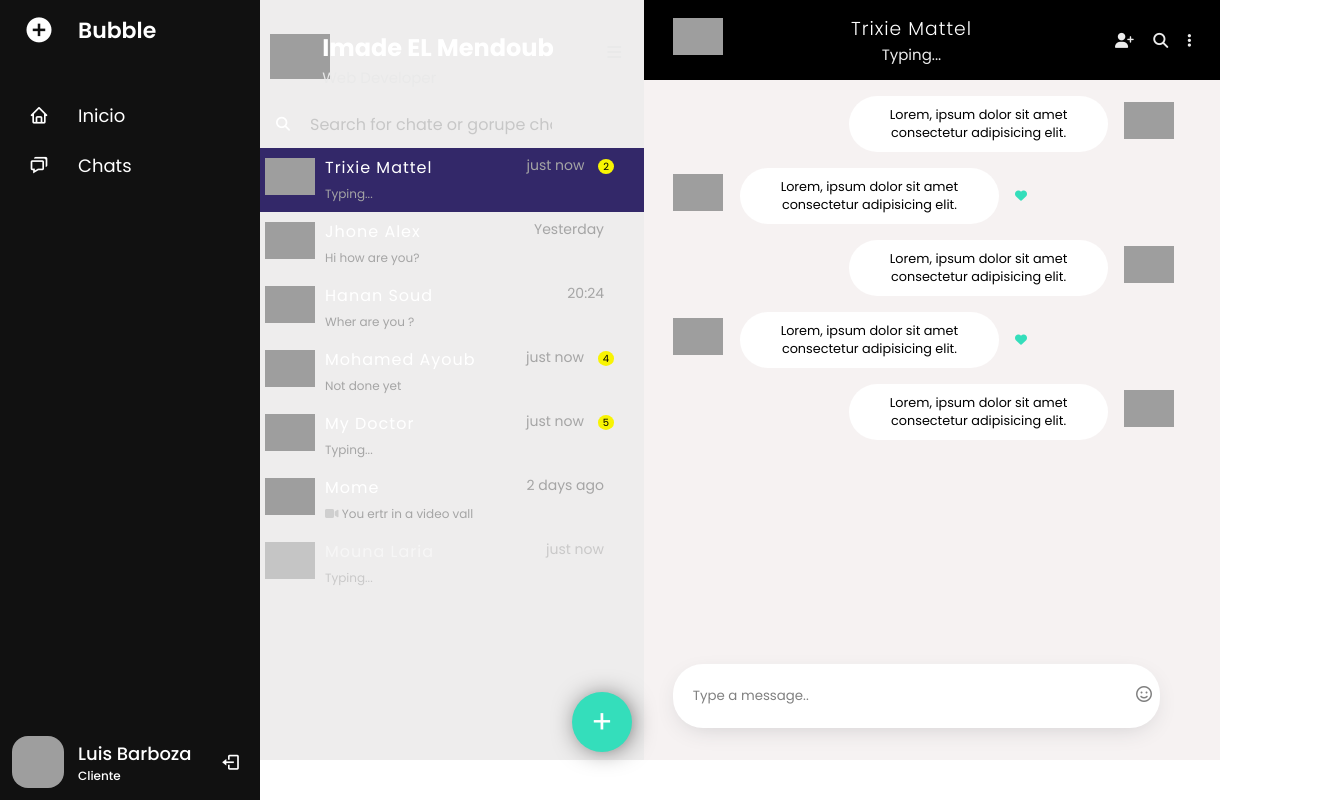
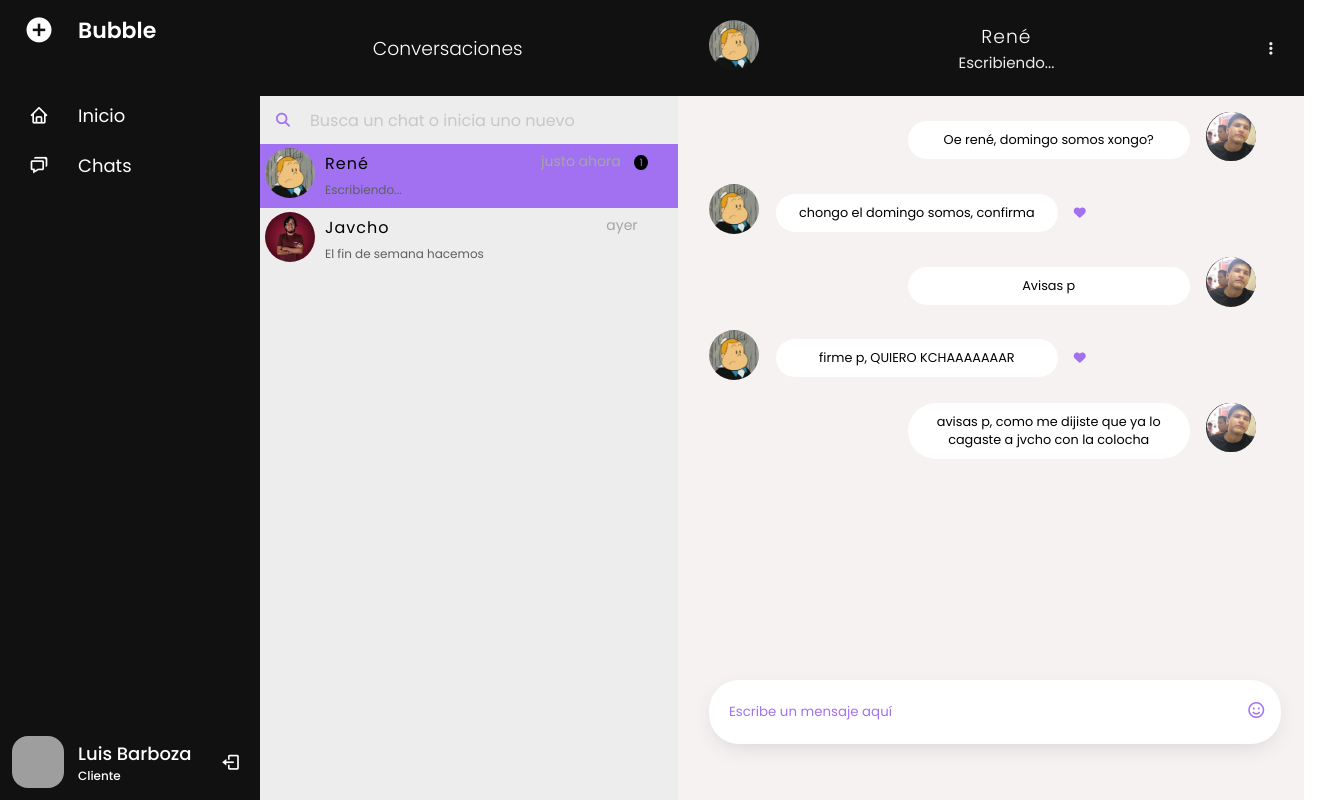
Before and after one commit to LuisB1717/Bubble, a PHP site: page /chat/chats.html in a window 1320 px wide. Run offline with PHP 8.4, Linux system fonts and the light colour scheme; some libraries are stand-ins or nearby versions; grey boxes are pictures that could not be loaded.

Commit message:
chat part 2

```diff
--- a/publico/cliente/chat/chats.html
+++ b/publico/cliente/chat/chats.html
@@ -20,142 +20,56 @@
     </div>
     <section class="home-section">
             <div class="container">
-                <div class="chate-liste">
+<div class="chate-liste">
      <div class="m-info">
-         <div class="avatar">
-             <img src="images/iconfinder_anime_spirited_away_no_face_nobody_4043233.png"
-             width="60px" alt="">
-         </div>
          <div class="p-info">
-             <div class="pname">
-                 <h2>Imade EL Mendoub</h2>
-                 <span class="p-disc"> Web Developer</span>
-             </div>
-             <div class="icon">
-                 <i class='fas fa-bars'></i>
-             </div>
+            <h3>Conversaciones</h3>
          </div>
      </div>
      <div class="search-box">
          <i class='fas fa-search'></i>
-         <input type="text" placeholder="Search for chate or gorupe chate">
+         <input type="text" placeholder="Busca un chat o inicia uno nuevo">
      </div>
      <div class="ms-a chat-active">
          <div class="avatar">
-             <img src="images/iconfinder_afro_woman_female_person_4043231.png" width="50px" alt="">
+             <img src="images/rene.jpg" width="50px" alt="" class="redondas">
          </div>
          <div class="mesg-info ">
              <div class="ms-info">
-                 <span class=" sender-name"> Trixie Mattel</span>
-                 <span class="time"> just now <span class="msge-num ms-active ">2</span></span>
+                 <span class=" sender-name"> René</span>
+                 <span class="time"> justo ahora <span class="msge-num ms-active ">1</span></span>
              </div>
              <div class="action">
-                 <span>Typing...</span>
+                 <span>Escribiendo...</span>
              </div>
          </div>
      </div>
      <div class="ms-a ">
          <div class="avatar">
-             <img src="images/iconfinder_batman_hero_avatar_comics_4043232.png" width="50px" alt="">
+             <img src="images/jav.png" width="50px" alt="" class="redondas">
          </div>
          <div class="mesg-info ">
              <div class="ms-info">
-                 <span class=" sender-name"> Jhone Alex</span>
-                 <span class="time"> Yesterday<span class="msge-num"></span></span>
+                 <span class=" sender-name"> Javcho</span>
+                 <span class="time"> ayer<span class="msge-num"></span></span>
              </div>
              <div class="action">
-                 <span>Hi how are you?</span>
+                 <span>El fin de semana hacemos</span>
              </div>
          </div>
      </div>
-     <div class="ms-a ">
-         <div class="avatar">
-             <img src="images/iconfinder_girl_female_woman_avatar_4043251.png" width="50px" alt="">
-         </div>
-         <div class="mesg-info ">
-             <div class="ms-info">
-                 <span class=" sender-name"> Hanan Soud</span>
-                 <span class="time"> 20:24 <span class="msge-num"></span></span>
-             </div>
-             <div class="action">
-                 <span>Wher are you ?</span>
-             </div>
-         </div>
-     </div>
-     <div class="ms-a ">
-         <div class="avatar">
-             <img src="images/iconfinder_hipster_beard_male_man_4043255.png" width="50px" alt="">
-         </div>
-         <div class="mesg-info ">
-             <div class="ms-info">
-                 <span class=" sender-name"> Mohamed Ayoub</span>
-                 <span class="time"> just now <span class="msge-num ms-active">4</span></span>
-             </div>
-             <div class="action">
-                 <span>Not done yet</span>
-             </div>
-         </div>
-     </div>
-     <div class="ms-a ">
-         <div class="avatar">
-             <img src="images/iconfinder_man_male_avatar_portrait_4043260.png" width="50px" alt="">
-         </div>
-         <div class="mesg-info ">
-             <div class="ms-info">
-                 <span class=" sender-name">My Doctor</span>
-                 <span class="time"> just now <span class="msge-num  ms-active">5</span></span>
-             </div>
-             <div class="action">
-                 <span>Typing...</span>
-             </div>
-         </div>
-     </div>
-     <div class="ms-a ">
-         <div class="avatar">
-             <img src="images/iconfinder_scientist_einstein_avatar_professor_4043274.png" width="50px" alt="">
-         </div>
-         <div class="mesg-info ">
-             <div class="ms-info">
-                 <span class=" sender-name"> Mome</span>
-                 <span class="time"> 2 days ago <span class="msge-num"></span></span>
-             </div>
-             <div class="action">
-                 <span><i class='fas fa-video' style="color: rgb(207, 207, 207);"></i> You ertr in a video vall</span>
-             </div>
-         </div>
-     </div>
-     <div class="ms-a last-chate ">
-         <div class="avatar">
-             <img src="images/iconfinder_afro_woman_female_person_4043231.png" width="50px" alt="">
-         </div>
-         <div class="mesg-info ">
-             <div class="ms-info">
-                 <span class=" sender-name"> Mouna Laria</span>
-                 <span class="time"> just now <span class="msge-num"></span></span>
-             </div>
-             <div class="action">
-                 <span>Typing...</span>
-             </div>
-         </div>
-
-     </div>
-     <div class="new-chate">
-         <span>+</span>
-     </div>
-                </div>
+ </div>
                 <div class="chate">
                     <div class="chate-header">
                         <div class="header-content">
                         <div class="sender-avatar">
-                            <img src="images/iconfinder_afro_woman_female_person_4043231.png" width="50px" alt="">
+                            <img src="images/rene.jpg" width="50px" alt="" class="redondas">
                         </div>
                         <div class="sender-action">
-                            <h3>Trixie Mattel</h3>
-                            <span>Typing...</span>
+                            <h3>René</h3>
+                            <span>Escribiendo...</span>
                         </div>
                         <div class="icons">
-                         <i class='fas fa-user-plus'></i>
-                         <i class='fas fa-search'></i>
                          <i class='fas fa-ellipsis-v'></i>
                         </div>
                      </div>
@@ -163,57 +77,57 @@
                     <div class="chate-body">
                      <div class="message-sender">
                          <div class="message-sender-avatar">
-                             <img src="images/iconfinder_anime_spirited_away_no_face_nobody_4043233.png" width="50px" alt="">
+                             <img src="images/hibrido.png" width="50px" alt="" class="redondas">
                          </div>
                          <div class="message-sender-message  ">
-                             <p>Lorem, ipsum dolor sit amet consectetur adipisicing elit. </p>
+                             <p>Oe rené, domingo somos xongo? </p>
                          </div>
                          <div class="message-sender-icon"><i class=></i></div>
 
                      </div>
                      <div class="message-recever">
                          <div class="message-sender-avatar">
-                             <img src="images/iconfinder_afro_woman_female_person_4043231.png" width="50px" alt="">
+                             <img src="images/rene.jpg" width="50px" alt="" class="redondas">
                          </div>
                          <div class="message-sender-message rece">
-                             <p>Lorem, ipsum dolor sit amet consectetur adipisicing elit. </p>
+                             <p>chongo el domingo somos, confirma</p>
                          </div>
                          <div class="message-sender-icon"><i class='fas fa-heart'></i></div>
 
                      </div>
                      <div class="message-sender">
                          <div class="message-sender-avatar">
-                             <img src="images/iconfinder_anime_spirited_away_no_face_nobody_4043233.png" width="50px" alt="">
+                             <img src="images/hibrido.png" width="50px" alt="" class="redondas">
                          </div>
                          <div class="message-sender-message ">
-                             <p>Lorem, ipsum dolor sit amet consectetur adipisicing elit. </p>
+                             <p>Avisas p </p>
                          </div>
                          <div class="message-sender-icon"><i class=></i></div>
 
                      </div>
                      <div class="message-recever">
                          <div class="message-sender-avatar">
-                             <img src="images/iconfinder_afro_woman_female_person_4043231.png" width="50px" alt="">
+                             <img src="images/rene.jpg" width="50px" alt="" class="redondas">
                          </div>
                          <div class="message-sender-message rece">
-                             <p>Lorem, ipsum dolor sit amet consectetur adipisicing elit. </p>
+                             <p>firme p, QUIERO KCHAAAAAAAR </p>
                          </div>
                          <div class="message-sender-icon"><i class='fas fa-heart'></i></div>
 
                      </div>
                      <div class="message-sender">
                          <div class="message-sender-avatar">
-                             <img src=" images/iconfinder_anime_spirited_away_no_face_nobody_4043233.png" width="50px" alt="">
+                             <img src="images/hibrido.png" width="50px" alt="" class="redondas">
                          </div>
                          <div class="message-sender-message ">
-                             <p>Lorem, ipsum dolor sit amet consectetur adipisicing elit. </p>
+                             <p>avisas p, como me dijiste que ya lo cagaste a jvcho con la colocha </p>
                          </div>
                          <div class="message-sender-icon"><i class=></i></div>
 
                      </div>
                      <div class="message-box">
                          <div class="message-box-aria">
-                             <input type="text" placeholder="Type a message..">
+                             <input type="text" placeholder="Escribe un mensaje aquí">
                              <i class='far fa-smile'></i>
                          </div>
                      </div>
--- a/publico/cliente/chat/hestilos.css
+++ b/publico/cliente/chat/hestilos.css
@@ -1,4 +1,4 @@
-@import url('https://fonts.googleapis.com/css2?family=Poppins:wght@300;400;500;600;700&display=swap');
+@import url('https://fonts.googleapis.com/css2?family=Poppins:wght@300;400;500;600;700&display=swap%27');
 
 /* Estilos Chat*/
 *{
@@ -7,6 +7,10 @@
     box-sizing: border-box;
     font-family: 'Poppins', sans-serif;
 
+}
+
+.redondas{
+    border-radius: 25px;
 }
 main{
     width: 100%;
@@ -17,8 +21,8 @@ main{
     background: #dd7d94;
 }
 .container{
-    width: 60rem;
-    height: 95vh;
+    width: 65.25em;
+    height: 100vh;
     display: flex;
     justify-content: center;
     align-items: center;
@@ -36,29 +40,28 @@ main{
     width: 60%;
     height: 100%;
     display: flex;
-
     align-items: center;
     flex-direction: column;
     background: #f6f2f2;
-
 }
 .m-info{
-    margin-top: 20px;
+    margin-top: 0px;
     position: relative;
-    width: 90%;
-    height: 10vh;
+    width: 100%;
+    height: 12vh;
     display: flex;
     justify-content: space-between;
     align-items: center;
+    background-color: #111;
 }
 
 .m-info .avatar{
 margin-left: 10px;
 }
 .p-info{
+    left: 27%;
     position: absolute;
-    right: 15%;
-    color:#fff;
+    color:rgb(255, 255, 255);
 }
 .p-info h3{
     font-weight: 100;
@@ -80,7 +83,7 @@ margin-left: 10px;
 
 }
 .search-box{
-    width: 90%;
+    width: 95%;
     height: 1rem;
     display: flex;
     margin: 1rem;
@@ -89,7 +92,7 @@ margin-left: 10px;
 }
 .search-box i{
 margin-right: 20px;
-color: white;
+color: #A271F2;
 font-size: 14px;
 }
 .search-box input{
@@ -98,7 +101,7 @@ font-size: 14px;
     background: none;
     outline: none;
     border: none;
-    color: rgb(233,233,233);
+    color: #A271F2;
 
 }
 .search-box input::placeholder{
@@ -127,7 +130,7 @@ font-size: 14px;
     justify-content: space-between;
 }
 .sender-name{
-    color: white;
+    color: rgb(0, 0, 0);
     letter-spacing: 1px;
 
 }
@@ -137,17 +140,17 @@ font-size: 14px;
     margin-right: 20px;
 }
 .time span{
-    color: black;
+    color: #A271F2;
     border-radius: 100%;
     margin: 10px;
 }
 .action span{
     font-size: 12px;
-    color:#a5a5a5;
+    color:#5f5f5f;
 }
 .ms-active{
     padding: 0px 5px;
-    background: #f8f403;
+    background: #000000;
     border-radius: 100%;
     font-size: 10px;
 }
@@ -171,7 +174,7 @@ font-size: 14px;
     color: white;
 }
 .chat-active{
-    background:#332869 ;
+    background:#A271F2 ;
 }
 .last-chate{
     opacity: .5;
@@ -180,8 +183,8 @@ font-size: 14px;
 
 .chate-header{
     width: 100%;
-    height: 10vh;
-    background: #000000;
+    height: 12vh;
+    background: #111;
     display: flex;
     justify-content: center;
     align-items: center;
@@ -244,7 +247,7 @@ font-size: 14px;
 }
 .message-sender-icon{
     margin-right: 15px;
-    color: #34debb;
+    color: #A271F2;
     font-size: 12px;
 }
 .message-sender-avatar {
@@ -259,10 +262,11 @@ font-size: 14px;
 
 }
 .message-box-aria{
-    width: 46%;
+
+    width: 54%;
     background: #fff;
     position: absolute;
-    top: 83%;
+    top: 85%;
     border-radius: 30px;
     box-shadow: 0px 7px 23px -8px rgba(204,202,204,1);
 }
@@ -275,10 +279,10 @@ font-size: 14px;
     margin-left: 20px;
 }
 .message-box-aria input::placeholder{
-    color: gray;
+    color: #A271F2;
 }
 .message-box-aria i{
-    color: gray;
+    color: #A271F2;
     cursor: pointer;
 }
 
```
Also changed, not shown: publico/cliente/chat/images/hibrido.png (added), publico/cliente/chat/images/iconfinder_batman_hero_avatar_comics_4043232.png (added), publico/cliente/chat/images/jav.png (added), publico/cliente/chat/images/rene.jpg (added).
